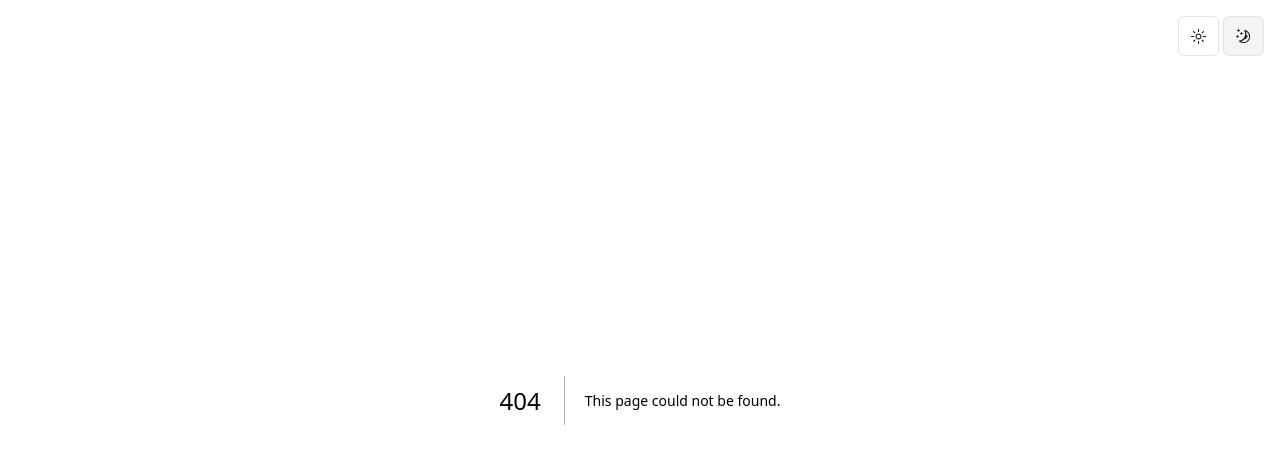
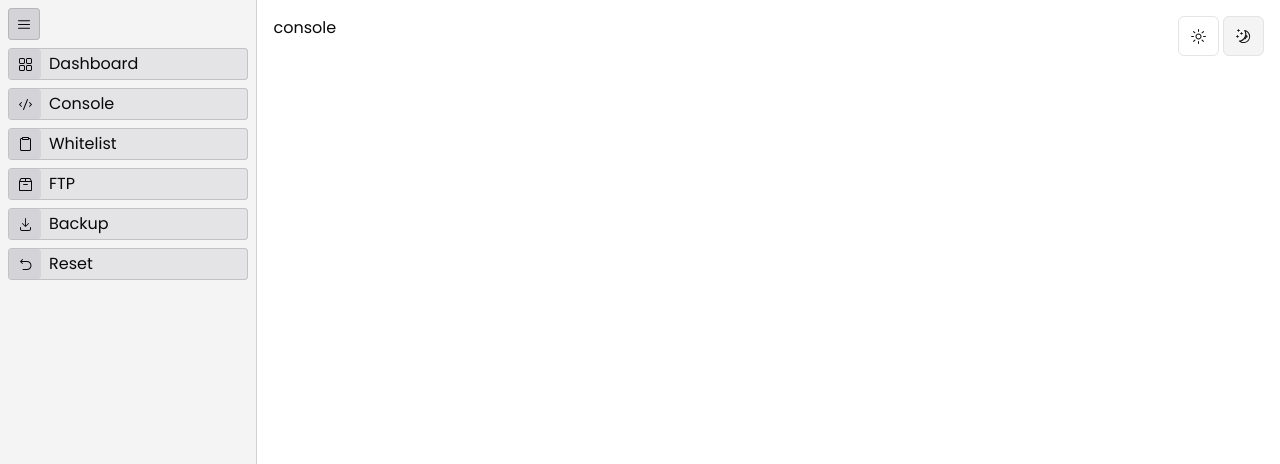
Before and after one commit to lithosphere-dev/minecraftControlPanel, a Next.js app in the folder control-panel/: page /console in a window 1280 px wide. Before the commit this address had no page. Shown: the top 464 px of the page. Built offline with nearby package versions, Linux system fonts and the light colour scheme.

Commit message:
fixing errors

```diff
--- /dev/null
+++ b/control-panel/app/(protected)/console/page.tsx
@@ -0,0 +1,7 @@
+export default function Console() {
+    return (
+        <main className="h-screen w-full flex flex-col gap-4 p-4">
+            <div>console</div>
+        </main>
+    )
+}
--- a/control-panel/app/(protected)/dashboard/layout.tsx
+++ b/control-panel/app/(protected)/dashboard/layout.tsx
@@ -13,7 +13,7 @@ export default function RootLayout({
   children: React.ReactNode;
 }>) {
   return (
-    <div>
+    <div className="w-full">
       {children}
     </div>
   )
--- a/control-panel/app/(protected)/ftp/page.tsx
+++ b/control-panel/app/(protected)/ftp/page.tsx
@@ -4,11 +4,11 @@ export default function Ftp() {
   return (
     <main className="h-screen w-full flex flex-col gap-4 p-4">
       <div>
-        <h1 className="text-lg font-semibold">FTP</h1>
+        <h1 className="font-bold text-xl">FTP</h1>
         <p className="italic text-sm text-zinc-500">The ftp server runs on vsftpd daemon</p>
       </div>
       <div className="w-full flex flex-col gap-1">
-        <h2>FTP connection</h2>
+        <h2 className="font-semibold">FTP connection</h2>
         <div className="flex flex-col gap-2">
           <div>
             <h2 className="text-sm w-24">Username:</h2>
--- a/control-panel/app/(protected)/layout.tsx
+++ b/control-panel/app/(protected)/layout.tsx
@@ -15,7 +15,7 @@ export default function ProtectedLayout({
   }
 
   return (
-    <div className='flex'>
+    <div className='flex w-full'>
       <Navbar />
       {children}
     </div>);
--- a/control-panel/app/(protected)/reset/loading.tsx
+++ b/control-panel/app/(protected)/reset/loading.tsx
@@ -1,5 +1,4 @@
 import { Skeleton } from "@/components/ui/skeleton";
-import { ToggleGroup } from "@/components/ui/toggle-group";
 
 export default function Loading() {
   return (
--- a/control-panel/components/layout/jarTypeForms/spigot-form.tsx
+++ b/control-panel/components/layout/jarTypeForms/spigot-form.tsx
@@ -80,7 +80,7 @@ export const SpigotForm = () => {
                 Are you sure to reset your server ?
               </h2>
               <p className="text-sm">
-                All your data will be removed and a new server with be
+                All your data will be removed and a new server will be
                 installed.
               </p>
             </div>
--- a/control-panel/components/layout/jarTypeForms/vanilla-form.tsx
+++ b/control-panel/components/layout/jarTypeForms/vanilla-form.tsx
@@ -80,7 +80,7 @@ export const VanillaForm = () => {
                 Are you sure to reset your server ?
               </h2>
               <p className="text-sm">
-                All your data will be removed and a new server with be
+                All your data will be removed and a new server will be
                 installed.
               </p>
             </div>
--- a/control-panel/components/layout/navbar.tsx
+++ b/control-panel/components/layout/navbar.tsx
@@ -19,13 +19,13 @@ export const Navbar = () => {
             </div>
             {toggleMenu && <span>Dashboard</span>}
           </Link>
-          <Link className="w-full border border-black/15 dark:border-white/15 h-8 bg-zinc-200 dark:bg-zinc-800 rounded flex gap-2 items-center" href="">
+          <Link className="w-full border border-black/15 dark:border-white/15 h-8 bg-zinc-200 dark:bg-zinc-800 rounded flex gap-2 items-center" href="/console">
             <div className="h-full w-8 px-1 rounded bg-zinc-300 dark:bg-zinc-800 flex justify-center items-center">
               <CodeIcon />
             </div>
             {toggleMenu && <span>Console</span>}
           </Link>
-          <Link className="w-full border border-black/15 dark:border-white/15 h-8 bg-zinc-200 dark:bg-zinc-800 rounded flex gap-2 items-center" href="">
+          <Link className="w-full border border-black/15 dark:border-white/15 h-8 bg-zinc-200 dark:bg-zinc-800 rounded flex gap-2 items-center" href="/console">
             <div className="h-full w-8 px-1 rounded bg-zinc-300 dark:bg-zinc-800 flex justify-center items-center">
               <ClipboardIcon />
             </div>
```
